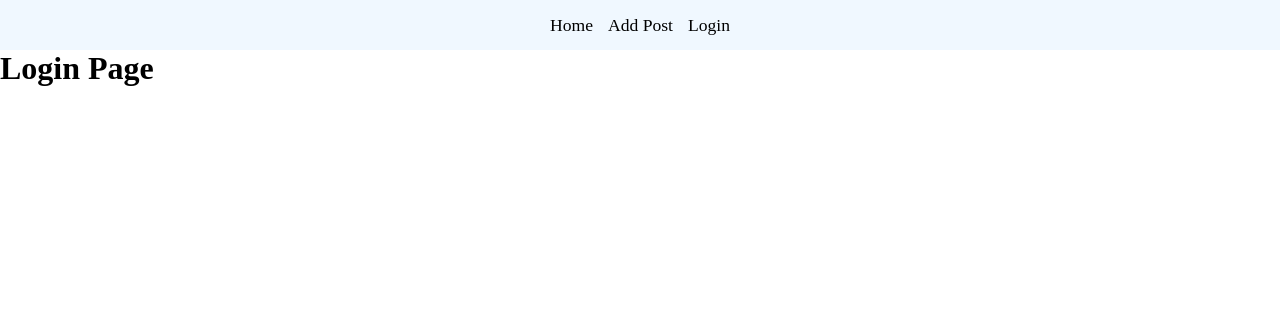
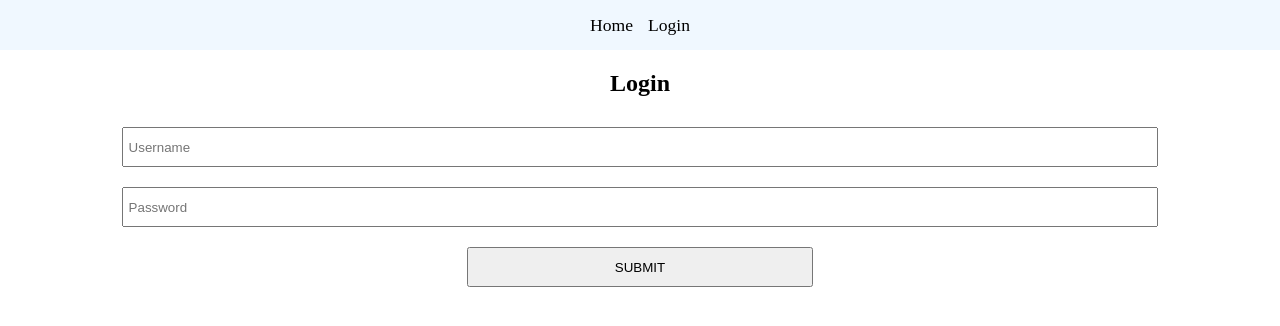
Before and after one commit to cgomez374/my-blog-app, a React (Vite) app: page /login in a window 1280 px wide. Shown: the top 326 px of the page. Built offline with nearby package versions, Linux system fonts and the light colour scheme.

Commit message:
added login form, authentication context, and conditional rendering for editing and deleting

```diff
--- a/src/App.css
+++ b/src/App.css
@@ -13,6 +13,10 @@ li {
   list-style: none;
 }
 
+section {
+  text-align: center;
+  margin-top: 20px;
+}
 
 /* NAVBAR */
 nav {
@@ -113,7 +117,7 @@ select {
 
 .post-form-container{
   width: 100%;
-  padding: 30px 5px;
+  padding: 0 5px;
   text-align: center;
 }
 
--- a/src/App.jsx
+++ b/src/App.jsx
@@ -2,6 +2,8 @@ import { BrowserRouter as Router, Routes, Route } from 'react-router-dom'
 import './App.css'
 // DATA
 import posts from './data/posts'
+// CONTEXT
+import { AuthProvider } from './context/AuthContext'
 // PAGES
 import PostDetails from './pages/PostDetails'
 import CreatePost from './pages/CreatePost'
@@ -36,8 +38,8 @@ function App() {
       prevPostData.filter(post =>
         post.id !== id))
   }
-
   return (
+    <AuthProvider>
       <Router>
         <Navbar />
         <Routes>
@@ -57,6 +59,7 @@ function App() {
           <Route path='*' element={ <NotFound /> } />
         </Routes>
       </Router>
+    </AuthProvider>
   )
 }
 
--- a/src/components/LoginForm.jsx
+++ b/src/components/LoginForm.jsx
@@ -0,0 +1,36 @@
+import {  useState } from "react"
+
+export default function LoginForm({ handleLogin }){
+  const [loginFormData, setLoginFormData] = useState({
+    username: '',
+    password: ''
+  })
+
+  function handleLoginFormChange(event){
+    setLoginFormData(prevLoginData => {
+      return {
+        ...prevLoginData,
+        [event.target.name]: event.target.value
+      }
+    })
+  }
+  return (
+    <form onSubmit={(e) => handleLogin(e, loginFormData.username, loginFormData.password)}>
+      <input
+        name="username"
+        type="text"
+        value={loginFormData.username}
+        onChange={handleLoginFormChange}
+        placeholder="username"
+      />
+      <input
+        name="password"
+        type="password"
+        value={loginFormData.password}
+        onChange={handleLoginFormChange}
+        placeholder="password"
+      />
+      <button type="submit">submit</button>
+    </form>
+  )
+}
--- a/src/components/Navbar.jsx
+++ b/src/components/Navbar.jsx
@@ -1,12 +1,22 @@
 import { Link } from "react-router-dom";
+import { useAuthContext } from "../context/AuthContext";
 
 export default function Navbar(){
+  const { loggedInStatus, logout } = useAuthContext()
   return (
     <nav>
       <ul>
         <li><Link to='/'>Home</Link></li>
-        <li><Link to='/add'>Add Post</Link></li>
-        <li><Link to='/login'>Login</Link></li>
+        {
+          loggedInStatus && <li><Link to='/add'>Add Post</Link></li>
+        }
+        <li>
+        {
+          !loggedInStatus
+          ? <Link to='/login'>Login</Link>
+          : <Link onClick={logout} to='/login'>Logout</Link>
+        }
+        </li>
       </ul>
     </nav>
   )
--- /dev/null
+++ b/src/context/AuthContext.jsx
@@ -0,0 +1,33 @@
+import { createContext, useContext, useState } from "react";
+import { users } from "../data/users";
+
+// WANT TO ADD A USER STATE SO WE PROVIDE THE LOGGED IN USERS NAME
+
+// CREATE THE CONTEXT
+const AuthContext = createContext()
+
+// CUSTOM HOOK
+export const useAuthContext = () => useContext(AuthContext)
+
+// CREATE A PROVIDER COMPONENT
+export function AuthProvider({children}){
+  const [loggedInStatus, setLoggedInStatus] = useState(false)
+
+  function login(username, password){
+    users.forEach(user =>
+      user.username === username && user.password === password
+      ? setLoggedInStatus(true)
+      : ''
+    )
+  }
+
+  function logout(){
+    setLoggedInStatus(false)
+  }
+
+  return (
+    <AuthContext.Provider value={{ loggedInStatus, login, logout }}>
+      {children}
+    </AuthContext.Provider>
+  )
+}
--- /dev/null
+++ b/src/data/users.js
@@ -0,0 +1,8 @@
+export const users = [
+  {
+    id: 1,
+    name: "Jack Reacher",
+    username: "thisisafakeusername",
+    password: "password",
+  },
+];
--- a/src/pages/Login.jsx
+++ b/src/pages/Login.jsx
@@ -1,3 +1,27 @@
+import LoginForm from "../components/LoginForm"
+import { useEffect } from "react"
+import { useAuthContext } from "../context/AuthContext"
+import { useNavigate } from "react-router-dom"
+
 export default function Login(){
-  return <h1>Login Page</h1>
+  const { loggedInStatus, login } = useAuthContext()
+
+  const navigate = useNavigate()
+
+  useEffect(() => {
+    if(loggedInStatus) navigate('/')
+  }, [loggedInStatus])
+
+  function handleLogin(e, username, password){
+    e.preventDefault()
+    login(username, password)
+  }
+
+   return (
+    <section>
+      <h1>Login</h1>
+      <LoginForm handleLogin={handleLogin} />
+    </section>
+
+  )
 }
--- a/src/pages/PostDetails.jsx
+++ b/src/pages/PostDetails.jsx
@@ -1,8 +1,10 @@
 import { Link, useLocation, useNavigate } from "react-router-dom"
+import { useAuthContext } from "../context/AuthContext"
 
 export default function PostDetails({ deletePost }){
   const location = useLocation()
   const navigate = useNavigate()
+  const { loggedInStatus } = useAuthContext()
 
 
   if (!location.state) return null
@@ -20,6 +22,8 @@ export default function PostDetails({ deletePost }){
       <h4>by {author}</h4>
       <h4>posted: { date }</h4>
       <p className="content">{ content }</p>
+      {
+        loggedInStatus &&
         <div className="post-options-links">
           <Link
             to={ `/edit/${id}` }
@@ -31,6 +35,7 @@ export default function PostDetails({ deletePost }){
             delete
           </button>
         </div>
+      }
     </section>
   )
 }
```
Lines whose indentation alone changed are shown as unchanged.
